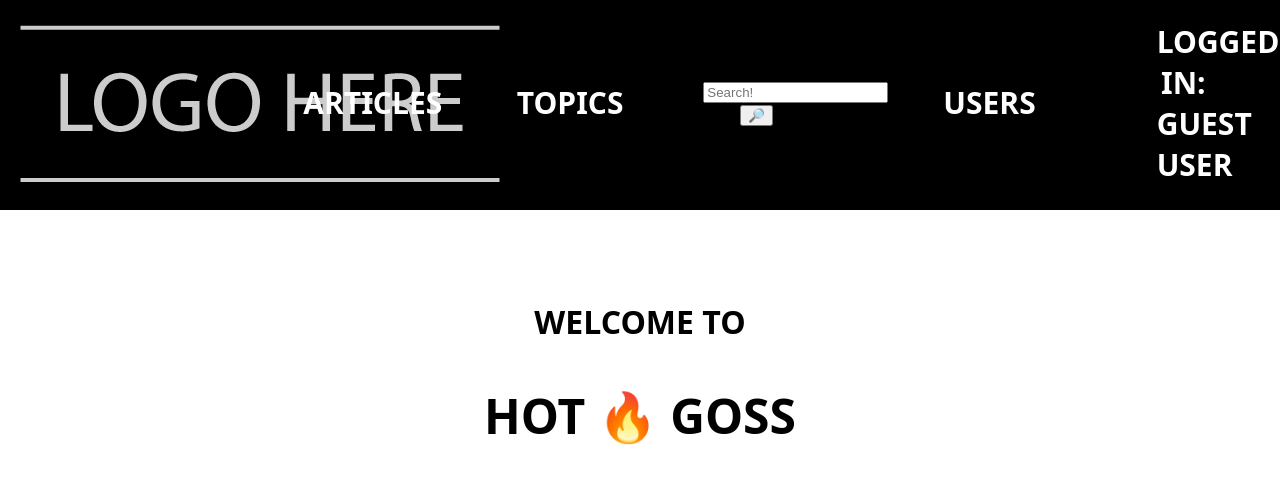
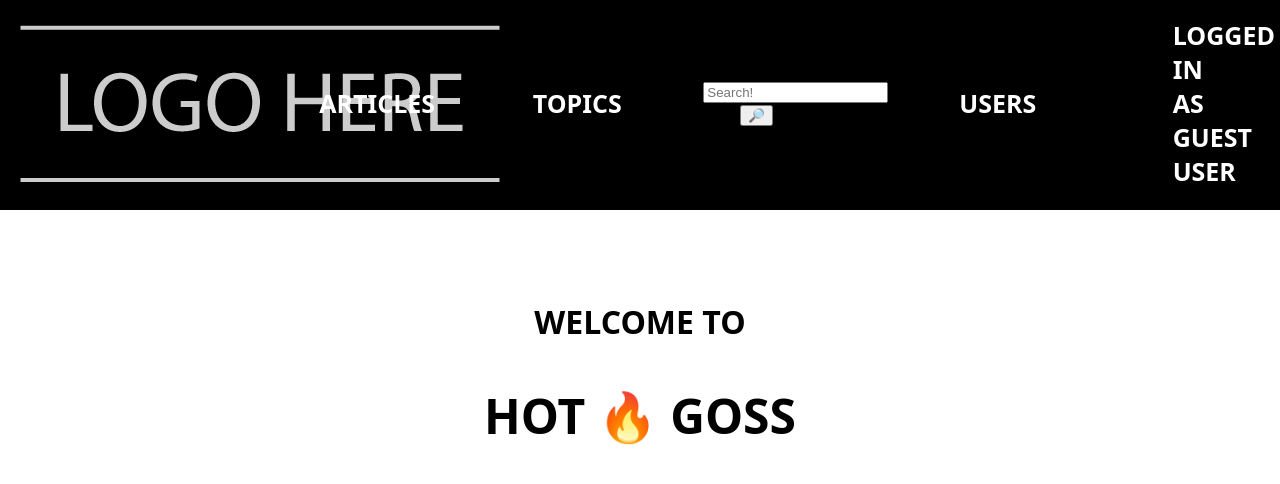
Before and after one commit to gsaltuk/fe-nc-news, a React (Vite) app: page / in a window 1280 px wide. Shown: the top 484 px of the page. Built offline with nearby package versions, Linux system fonts and the light colour scheme.

Commit message:
format css for Nav

```diff
--- a/src/App.css
+++ b/src/App.css
@@ -48,8 +48,8 @@ main {
 }
 
 .nav-list-item {
-    width: 25%;
-    font-size: 30px;
+    width: 10%;
+    font-size: 25px;
     font-weight: bold;
     text-align: center;
     margin: auto;
--- a/src/components/Nav.jsx
+++ b/src/components/Nav.jsx
@@ -14,7 +14,7 @@ function Nav({username, name, avatar_url}) {
                         <button>🔎</button>
                     </form></li>
                     <li className="nav-list-item"><Link to="/users" style={{ textDecoration: 'none' }}>Users</Link></li>
-                <li className="nav-list-item">Logged in: {name}</li>
+                <li className="nav-list-item">Logged in as {name}</li>
                 </ul>
             </nav>
         </>
```
